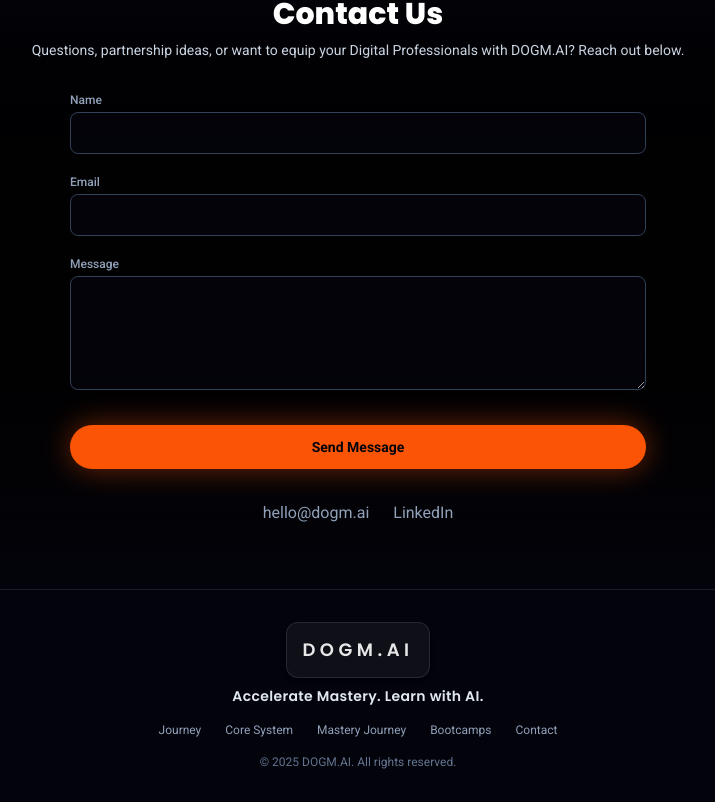
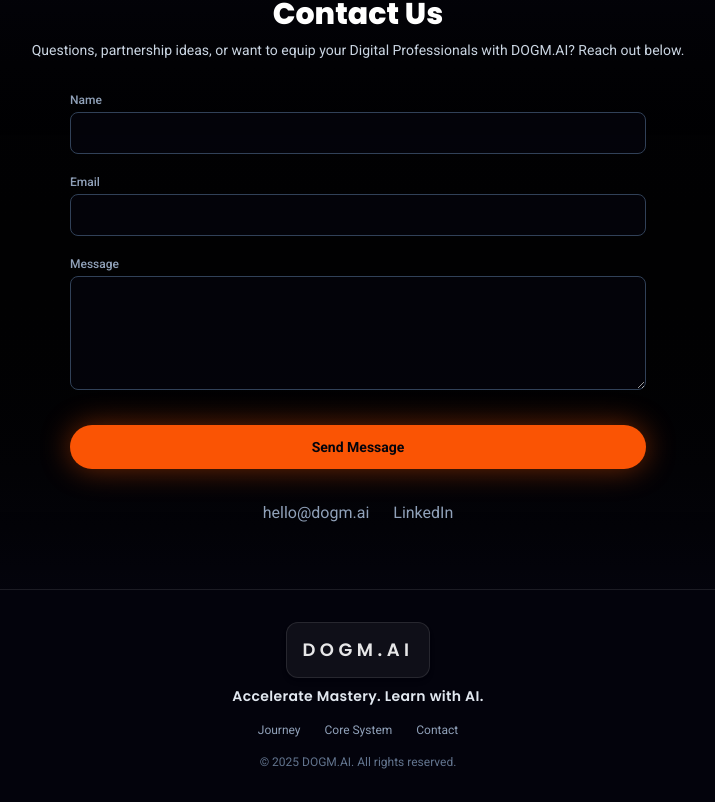
Before and after one commit to LiveLifeWithLove/dogmai, a Next.js app: page / in a window 1280 px wide. Shown: the part 7619-8421 px from the top of the page, without its empty margins (282-997 px from the left). Built offline with nearby package versions, Linux system fonts and the light colour scheme.

Commit message:
feat: update

```diff
--- a/app/components/Footer.tsx
+++ b/app/components/Footer.tsx
@@ -18,8 +18,6 @@
           {[
             { label: "Journey", href: "#journey" },
             { label: "Core System", href: "#system" },
-            { label: "Mastery Journey", href: "#summary" },
-            { label: "Bootcamps", href: "#bootcamp" },
             { label: "Contact", href: "#contact" },
           ].map((link) => (
             <a
```
